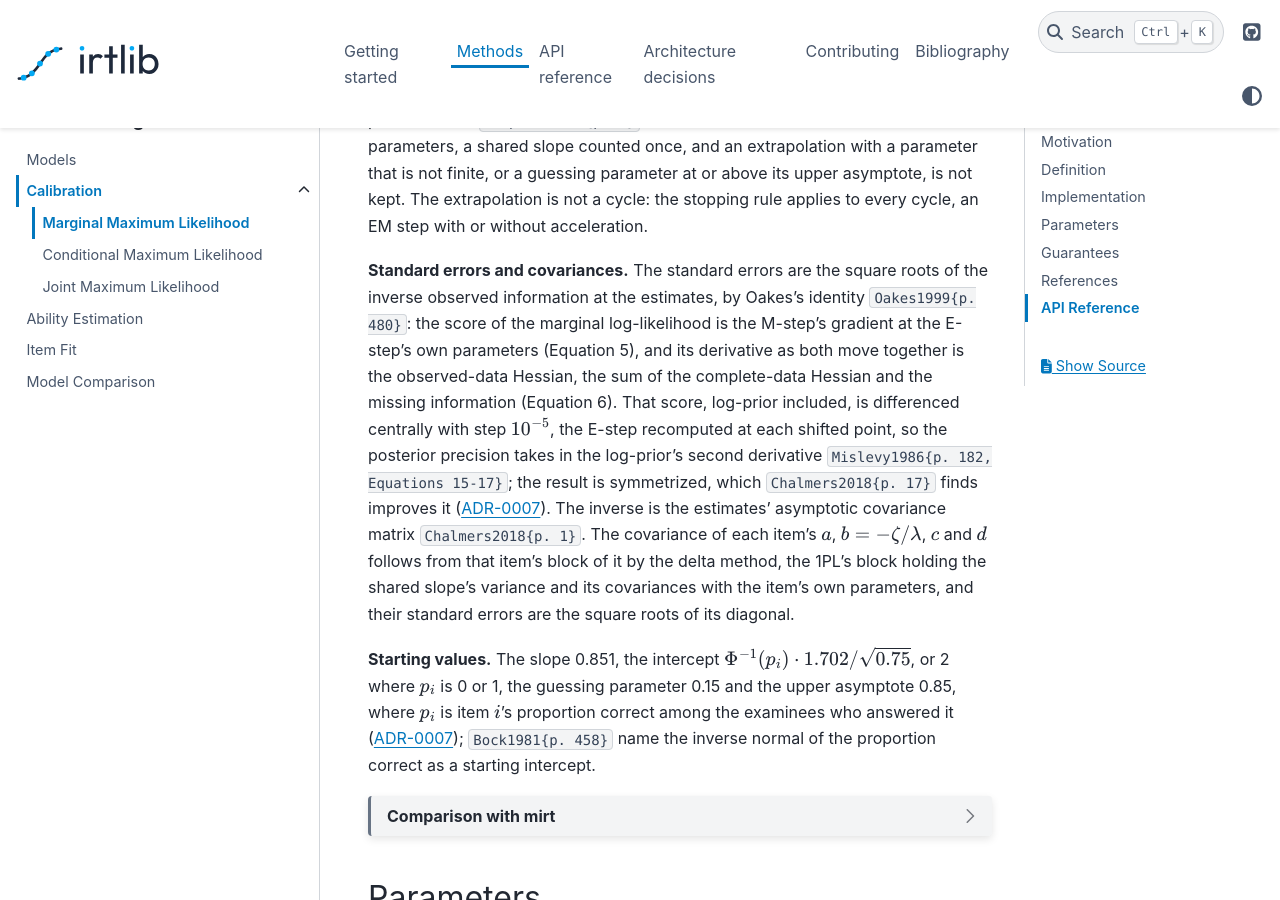
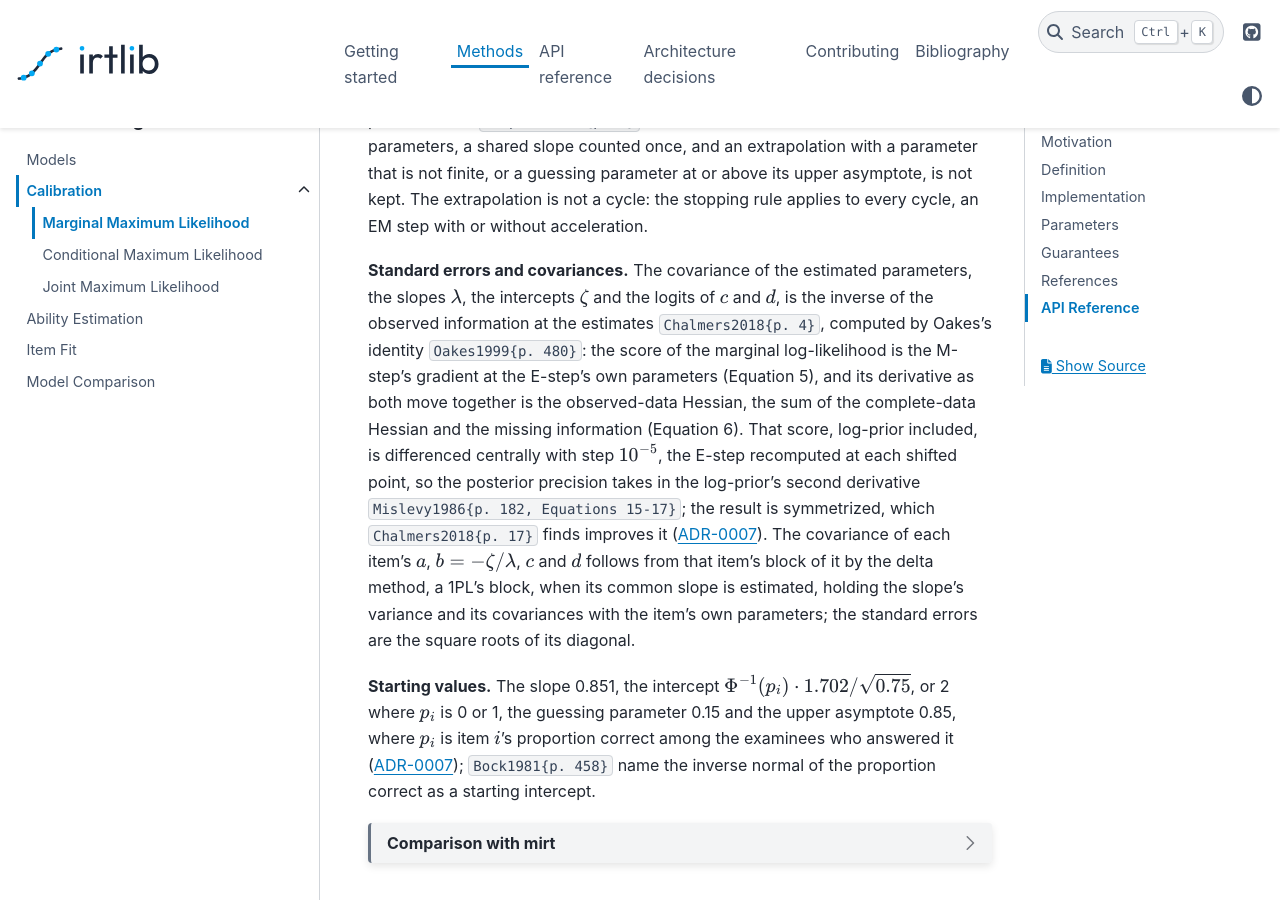
Before and after one commit to douglasrizzo/irtlib, a Sphinx documentation site: the page built from sphinx/methods/calibration/mml.md, in a window 1280 px wide and 900 px high, scrolled down 2524 px. Built offline with Sphinx 7.4.7 and the PyData theme 0.15.4, drawn with Linux system fonts in a browser that asks for light colours; cross-references to code outside the pages are shown as plain code.

Commit message:
fix: symmetrize each item's covariances, and say when a calibration has none and what correct_errors scales
Each covariance matrix is averaged with its transpose, which leaves its diagonal and so the standard errors unchanged. The docs say that only the variances are checked, that covariances are None when a variance is not finite and positive as well as when the information cannot be inverted, and that correct_errors scales the difficulty's row and column of the covariances. The MML page defines the standard errors once and cites Chalmers (2018, p. 4) for the inverse information as the covariance; ADR-0006 and ADR-0007 follow.

```diff
--- a/sphinx/methods/calibration/mml.md
+++ b/sphinx/methods/calibration/mml.md
@@ -93,19 +93,20 @@ counted once, and an extrapolation with a parameter that is not finite, or a gue
 above its upper asymptote, is not kept. The extrapolation is not a cycle: the stopping rule applies to
 every cycle, an EM step with or without acceleration.
 
-**Standard errors and covariances.** The standard errors are the square roots of the inverse observed
-information at the estimates, by Oakes's identity {cite:p}`Oakes1999{p. 480}`: the score of the
-marginal log-likelihood is the M-step's gradient at the E-step's own parameters (Equation 5), and its
-derivative as both move together is the observed-data Hessian, the sum of the complete-data Hessian
-and the missing information (Equation 6). That score, log-prior included, is differenced centrally
-with step $10^{-5}$, the E-step recomputed at each shifted point, so the posterior precision takes in
-the log-prior's second derivative {cite:p}`Mislevy1986{p. 182, Equations 15-17}`; the result is
-symmetrized, which {cite:t}`Chalmers2018{p. 17}` finds improves it
-({doc}`ADR-0007 </adr/0007-mml-em-settings>`). The inverse is the estimates' asymptotic covariance
-matrix {cite:p}`Chalmers2018{p. 1}`. The covariance of each item's $a$, $b = -\zeta / \lambda$, $c$
-and $d$ follows from that item's block of it by the delta method, the 1PL's block holding the shared
-slope's variance and its covariances with the item's own parameters, and their standard errors are
-the square roots of its diagonal.
+**Standard errors and covariances.** The covariance of the estimated parameters, the slopes
+$\lambda$, the intercepts $\zeta$ and the logits of $c$ and $d$, is the inverse of the observed
+information at the estimates {cite:p}`Chalmers2018{p. 4}`, computed by Oakes's identity
+{cite:p}`Oakes1999{p. 480}`: the score of the marginal log-likelihood is the M-step's gradient at the
+E-step's own parameters (Equation 5), and its derivative as both move together is the observed-data
+Hessian, the sum of the complete-data Hessian and the missing information (Equation 6). That score,
+log-prior included, is differenced centrally with step $10^{-5}$, the E-step recomputed at each
+shifted point, so the posterior precision takes in the log-prior's second derivative
+{cite:p}`Mislevy1986{p. 182, Equations 15-17}`; the result is symmetrized, which
+{cite:t}`Chalmers2018{p. 17}` finds improves it ({doc}`ADR-0007 </adr/0007-mml-em-settings>`). The
+covariance of each item's $a$, $b = -\zeta / \lambda$, $c$ and $d$ follows from that item's block of
+it by the delta method, a 1PL's block, when its common slope is estimated, holding the slope's
+variance and its covariances with the item's own parameters; the standard errors are the square
+roots of its diagonal.
 
 **Starting values.** The slope 0.851, the intercept $\Phi^{-1}(p_i) \cdot 1.702 / \sqrt{0.75}$, or 2
 where $p_i$ is 0 or 1, the guessing parameter 0.15 and the upper asymptote 0.85, where $p_i$ is item
```
Also changed, not shown: other parts of sphinx/methods/calibration/mml.md (+2 -2 lines), backlog/discovery/sources-wanted.md (+1 -1 lines), sphinx/adr/0006-calibrator-contract.md (+9 -9 lines), sphinx/adr/0007-mml-em-settings.md (+2 -2 lines), sphinx/methods/calibration/jml.md (+6 -5 lines), 6 other files.
